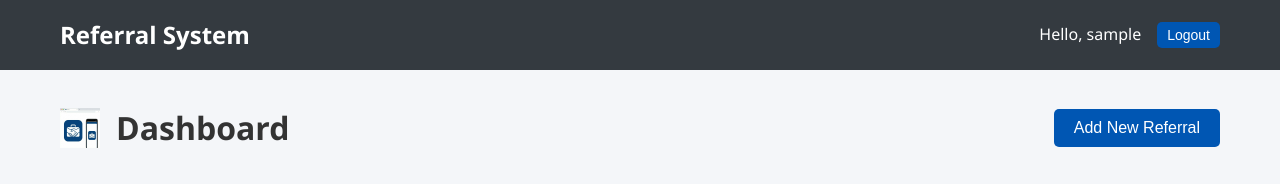
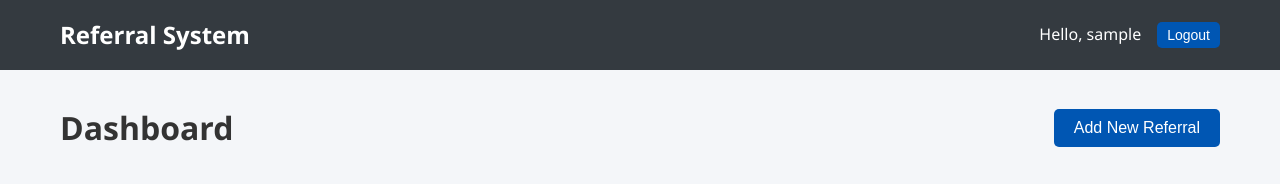
Before and after one commit to AyushCoder9/Candidate-Referral-Management, a React (Create React App) app in the folder frontend/: page /dashboard in a window 1280 px wide. Shown: the top 184 px of the page. Built offline with nearby package versions, Linux system fonts and the light colour scheme; no server answers; sample sign-in values are in the browser's storage.

Commit message:
style: Remove logo from Dashboard header

```diff
--- a/frontend/src/pages/Dashboard.js
+++ b/frontend/src/pages/Dashboard.js
@@ -86,14 +86,7 @@ const Dashboard = () => {
   return (
     <div className="container">
       <div className="dashboard-header">
-        <div className="header-left">
-          <img
-            src={`${process.env.PUBLIC_URL}/favicon.png`}
-            alt="Logo"
-            className="dashboard-logo"
-          />
-          <h1>Dashboard</h1>
-        </div>
+        <h1>Dashboard</h1>
         <button className="btn" onClick={() => setShowForm(!showForm)}>
           {showForm ? "Close Form" : "Add New Referral"}
         </button>
--- a/frontend/src/styles/Dashboard.css
+++ b/frontend/src/styles/Dashboard.css
@@ -99,16 +99,3 @@
   color: #333;
   margin: 0;
 }
-
-/* Header Logo Styles */
-.header-left {
-  display: flex;
-  align-items: center;
-  gap: 1rem;
-}
-
-.dashboard-logo {
-  width: 40px;
-  height: 40px;
-  object-fit: contain;
-}
```
